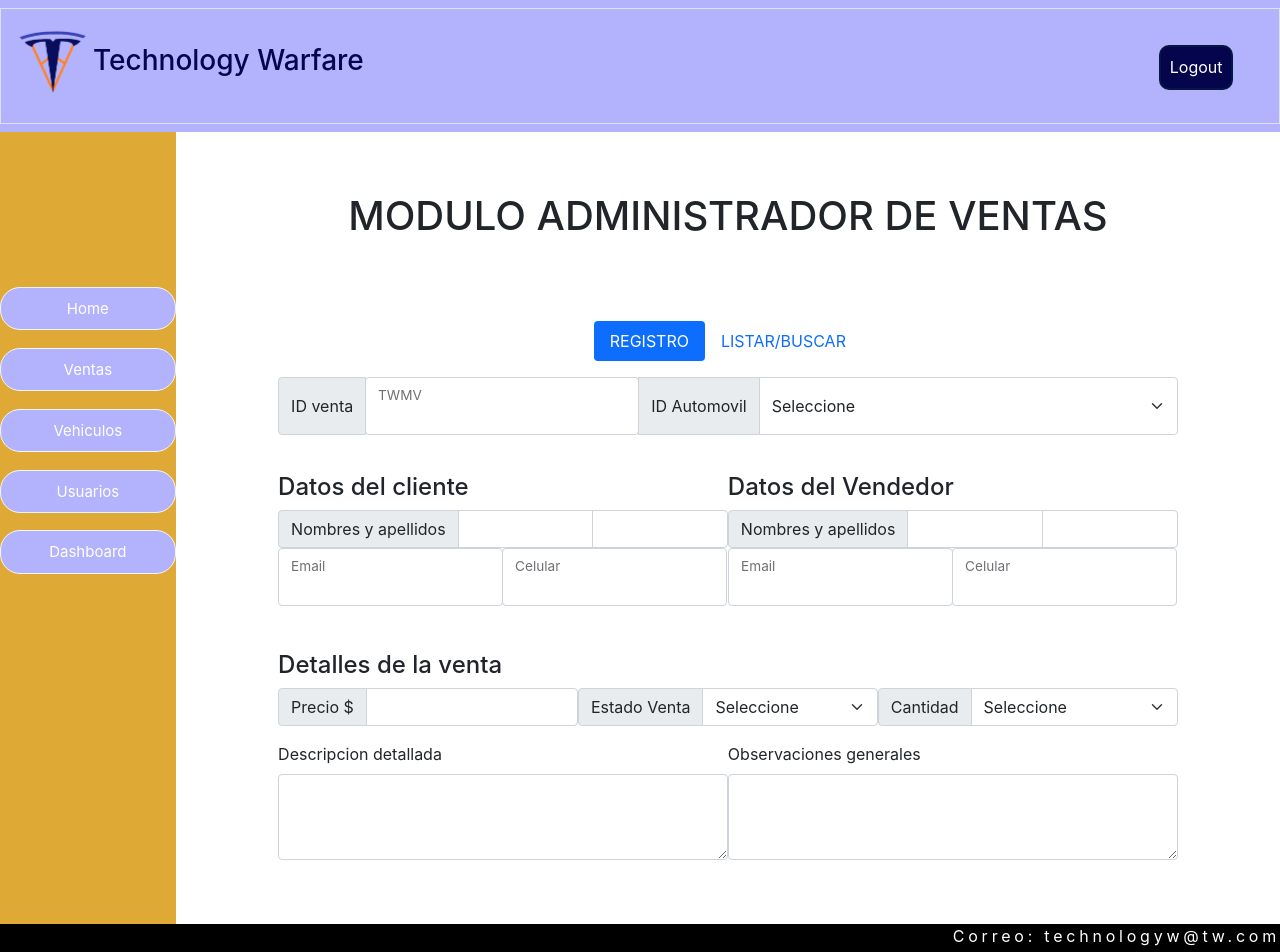
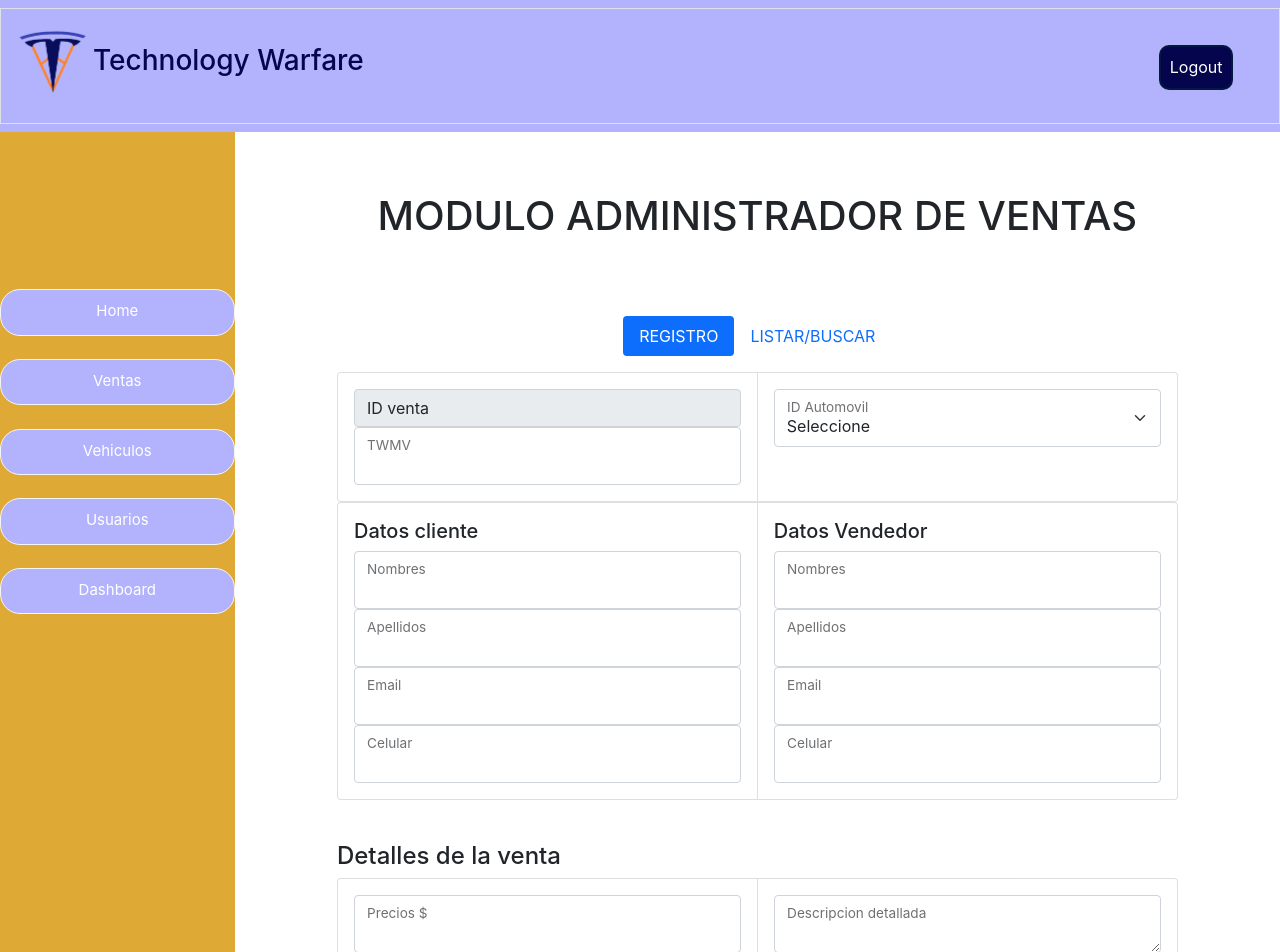
Before and after one commit to Technology-Warfare/Project-ciclo3, a React (Create React App) app in the folder tesla/: page /dashboard/ventas in a window 1280 px wide. Shown: the top 952 px of the page. Built offline with nearby package versions, Linux system fonts and the light colour scheme.

Commit message:
modificar estilo del formulario de registro de ventas

```diff
--- a/tesla/src/Pages/styles/admv.css
+++ b/tesla/src/Pages/styles/admv.css
@@ -45,10 +45,8 @@
 }
 
 
-.Form{
-    margin-top: 3%;
-    margin-left: 3%;
-    margin-right: 3%;
+.form{
+    width: 100%;
 }
 
 .dat{
@@ -88,9 +86,7 @@ h4{
 }
 
 
-.imgAd{
-    width: 100%;
-}
+
 
 .padName {
     margin-left: 2%;
@@ -116,7 +112,7 @@ h4{
 
 @supports(object-fit: cover){
     .box img{
-      width: 100%;
+      width: 80%;
       object-fit: cover;
       object-position: center center;
     }
--- a/tesla/src/Pages/styles/ventas.css
+++ b/tesla/src/Pages/styles/ventas.css
@@ -3,7 +3,7 @@
     margin-right: 8%;
     margin-top: 15%;
     padding-bottom: 5%;
-    width: 100%;
+    width: 70%;
 }
 
 
@@ -14,3 +14,45 @@
 .ModalDialogEdit{
     max-width: 50%;
 }
+
+@media screen and (max-width:600px){
+
+    .designMovilVt{
+        visibility:visible;
+    }
+    .designDesktopVt{
+        display: none;
+
+
+    }
+}
+@media screen and (min-width:601px){
+
+    .designMovil{
+        visibility:hidden;
+    }
+    .designDesktop{
+        visibility:visible;
+        display: flex;
+        justify-content: center;
+        text-align: center;
+
+
+    }
+
+    .scrollDivTab{
+        width: 100%;
+        overflow:scroll;
+        border: 1px solid #666;
+        background-color: rgb(190, 30, 30);
+        padding: 8px;
+    }
+}
+
+    .colorPaneVt{
+    width: 90%;
+    }
+
+    .TextHeight{
+        height: 100%;
+    }
--- a/tesla/src/Pages/ventas.js
+++ b/tesla/src/Pages/ventas.js
@@ -7,6 +7,7 @@ import Sidebar from "../components/Sidebar";
 
 
 import '../Pages/styles/admv.css';
+
 import ListarVenta from '../components/ListarVenta.js';
 import RegistrarVenta from '../components/RegistrarVenta';
 
@@ -36,8 +37,8 @@ const ventas = () => {
                         <div className="tab-pane fade show active" id="pills-home" role="tabpanel" aria-labelledby="pills-home-tab">
                             <RegistrarVenta />
                         </div>
-                        <div className="tab-pane fade" id="pills-profile" role="tabpanel" aria-labelledby="pills-profile-tab">
-                            <ListarVenta />
+                        <div className="tab-pane fade colorPaneVt" id="pills-profile" role="tabpanel" aria-labelledby="pills-profile-tab">
+
                         </div>
                     </div>
 
--- a/tesla/src/components/ListarVenta.js
+++ b/tesla/src/components/ListarVenta.js
@@ -60,8 +60,11 @@ const ListarVenta = () => {
                 </div>
             </nav>
 
-            <div>
-                <div class="box mt-4 border border-dark">
+
+            <TablaVentas />
+
+
+                <div class="box mt-4">
                     <img src={modelS} alt="img1" />
                 </div>
 
@@ -324,7 +327,7 @@ const ListarVenta = () => {
                         </div>
                     </div>
                 </div>
-            </div>
+
 
 
 
@@ -337,7 +340,58 @@ const ListarVenta = () => {
 
 
         </div>
-    )
-}
+    );
+};
+
+const TablaVentas = () => {
+    return (
+        <div className="scrollDivTab">
+            <table>
+                <thead>
+                    <tr>
+                        <th>idVenta</th>
+                        <th>idAutomovil</th>
+                        <th>NombreCliente</th>
+                        <th>ApellidoCliente</th>
+                        <th>EmailCliente</th>
+                        <th>CelularCliente</th>
+                        <th>NombreVendedor</th>
+                        <th>ApellidoVendedor</th>
+                        <th>EmailVendedor</th>
+                        <th>CelularVendedor</th>
+                        <th>PrecioAutomovil</th>
+                        <th>EstadoVenta</th>
+                        <th>Cantidad</th>
+                        <th>Descripcion</th>
+                        <th>Observaciones</th>
+                        <th>Acciones</th>
+                    </tr>
+                </thead>
+                <tbody>
+                    <tr>
+                        <td></td>
+                        <td></td>
+                        <td></td>
+                        <td></td>
+                        <td></td>
+                        <td></td>
+                        <td></td>
+                        <td></td>
+                        <td></td>
+                        <td></td>
+                        <td></td>
+                        <td></td>
+                        <td></td>
+                        <td></td>
+                        <td></td>
+                        <td></td>
+
+                    </tr>
+                </tbody>
+            </table>
+        </div>
+    );
+};
+
 
 export default ListarVenta
--- a/tesla/src/components/RegistrarVenta.js
+++ b/tesla/src/components/RegistrarVenta.js
@@ -6,16 +6,24 @@ import '../Pages/styles/admv.css';
 const RegistrarVenta = () => {
     return (
         <div className="registrar-venta">
-            <div className="form">
-                <div class="input-group mb-3">
-                    <div className="input-group">
+
+
+            <div className="card-group">
+                <div className="card">
+                    <div className ="card-body">
                         <span className="input-group-text">ID venta</span>
                         <div className="form-floating">
                             <input type="email" class="form-control" id="inIdVenta" />
                             <label for="inIdVenta" class="form-label">TWMV
                             </label>
                         </div>
-                        <label className="input-group-text" for="inIdAutomovil">ID Automovil</label>
+
+                    </div>
+                </div>
+
+                <div className="card">
+                    <div className ="card-body">
+                        <div className="form-floating">
                             <select className="form-select" id="inIdAutomovil">
                                 <option selected>Seleccione</option>
                                 <option value="1">TMM1</option>
@@ -25,59 +33,71 @@ const RegistrarVenta = () => {
                                 <option value="5">TMM5</option>
                                 <option value="6">TMM6</option>
                             </select>
+                            <label className="form-label" for="inIdAutomovil">ID Automovil</label>
+                        </div>
 
                     </div>
                 </div>
             </div>
-            <div className="fForm">
-                <div className="form">
-                    <h4 className="h4">Datos del cliente </h4>
-                    <div className="input-group">
-                        <span className="input-group-text">Nombres y apellidos</span>
-                        <input type="text" aria-label="First name" className="form-control" />
-                        <input type="text" aria-label="Last name" className="form-control" />
+
+
+            <div className="card-group">
+                <div className="card">
+                    <div className="card-body">
+                        <h5 className="card-title">Datos cliente</h5>
+                        <div className="form-floating">
+                            <input type="text" aria-label="First name" className="form-control" id="inputName" />
+                            <label for="inputName" className="form-label">Nombres</label>
                         </div>
-                    <div className="input-group">
-                        <div className="form-floating dat">
+                        <div className="form-floating">
+                            <input type="text" aria-label="Last name" className="form-control" id="inputLastName" />
+                            <label for="inputLastName" className="form-label">Apellidos</label>
+                        </div>
+                        <div className="form-floating">
                             <input type="email" className="form-control" id="inputEmail" />
                             <label for="inputEmail" className="form-label">Email</label>
                         </div>
-                        <div className="form-floating dat">
+                        <div className="form-floating">
                             <input type="text" className="form-control" id="celular" />
                             <label for="celular" className="form-label">Celular</label>
                         </div>
+
                     </div>
                 </div>
-                <div className="form">
-                    <h4 className="h4">Datos del Vendedor </h4>
-                    <div className="input-group">
-                        <span className="input-group-text">Nombres y apellidos</span>
-                        <input type="text" aria-label="First name" class="form-control" />
-                        <input type="text" aria-label="Last name" class="form-control" />
+
+                <div className="card">
+                    <div className="card-body">
+                        <h5 className="card-title">Datos Vendedor</h5>
+                        <div className="form-floating">
+                            <input type="text" aria-label="First name" className="form-control" id="inputName" />
+                            <label for="inputName" className="form-label">Nombres</label>
                         </div>
-                    <div className="input-group">
-                        <div className="form-floating dat">
-                            <input type="email" className="form-control" id="inputEmail2" />
-                            <label for="inputEmail2" className="form-label">Email</label>
+                        <div className="form-floating">
+                            <input type="text" aria-label="Last name" className="form-control" id="inputLastName" />
+                            <label for="inputLastName" className="form-label">Apellidos</label>
                         </div>
-                        <div className="form-floating dat">
-                            <input type="text" className="form-control" id="celular2" />
-                            <label for="celular2" className="form-label">Celular</label>
+                        <div className="form-floating">
+                            <input type="email" className="form-control" id="inputEmail" />
+                            <label for="inputEmail" className="form-label">Email</label>
+                        </div>
+                        <div className="form-floating">
+                            <input type="text" className="form-control" id="celular" />
+                            <label for="celular" className="form-label">Celular</label>
+                        </div>
+
                     </div>
                 </div>
             </div>
+
+            <h4 className="h4">Detalles de la venta </h4>
+            <div className="card-group">
+                <div className="card">
+                    <div className="card-body">
+                        <div className="form-floating">
+                            <input type="text" aria-label="First name" className="form-control" id="inputName" />
+                            <label for="inputName" className="form-label">Precios $</label>
                         </div>
-            <h4 className="h4">Detalles de la venta </h4>
-            <div className="fForm">
-                <div className="form">
-                    <div class="input-group mb-3">
-                        <label className="input-group-text" for="inIdVenta">Precio $</label>
-                        <input type="email" class="form-control" id="inIdVenta" />
-                    </div>
-                </div>
-                <div className="form">
-                    <div className="input-group flex-nowrap">
-                        <label className="input-group-text" for="inEstado">Estado Venta</label>
+                        <div className="form-floating">
                             <select className="form-select" id="inEstado">
                                 <option selected>Seleccione</option>
                                 <option value="1">Creacion</option>
@@ -87,11 +107,9 @@ const RegistrarVenta = () => {
                                 <option value="5">Ubicación</option>
                                 <option value="6">Recepción</option>
                             </select>
+                            <label className="form-label" for="inEstado">Estado Venta</label>
                         </div>
-                </div>
-                <div className="form">
-                    <div className="input-group flex-nowrap">
-                        <label className="input-group-text" for="inIdAutomovil">Cantidad</label>
+                        <div className="form-floating">
                             <select className="form-select" id="inIdAutomovil">
                             <option selected>Seleccione</option>
                             <option value="1">1</option>
@@ -105,19 +123,47 @@ const RegistrarVenta = () => {
                             <option value="9">9</option>
                             <option value="10">mas de 9</option>
                         </select>
+                            <label className="form-label" for="inIdAutomovil">Cantidad</label>
+                        </div>
+
+
+                    </div>
+                </div>
+
+                <div className="card">
+                    <div className="card-body">
+                        <div className="form-floating">
+
+
+                            <textarea className="form-control TextHeight" id="exampleFormControlTextarea1" rows="3"></textarea>
+                            <label for="exampleFormControlTextarea1" className="form-label">Descripcion detallada</label>
+
+
+                        </div>
+                        <div className="form-floating">
+
+
+                            <textarea className="form-control TextHeight" id="exampleFormControlTextarea2" rows="3"></textarea>
+                            <label for="exampleFormControlTextarea2" className="form-label">Observaciones generales</label>
+
+
+                        </div>
+
+
                     </div>
                 </div>
             </div>
-            <div className="fForm">
-                <div className="form">
-                    <label for="exampleFormControlTextarea1" className="form-label">Descripcion detallada</label>
-                    <textarea class="form-control" id="exampleFormControlTextarea1" rows="3"></textarea>
-                </div>
-                <div className="form">
-                    <label for="exampleFormControlTextarea1" className="form-label">Observaciones generales</label>
-                    <textarea class="form-control" id="exampleFormControlTextarea1" rows="3"></textarea>
-                </div>
-            </div>
+
+
+
+
+
+
+
+
+
+
+
         </div>
     )
 }
```
Lines whose indentation alone changed are shown as unchanged.
